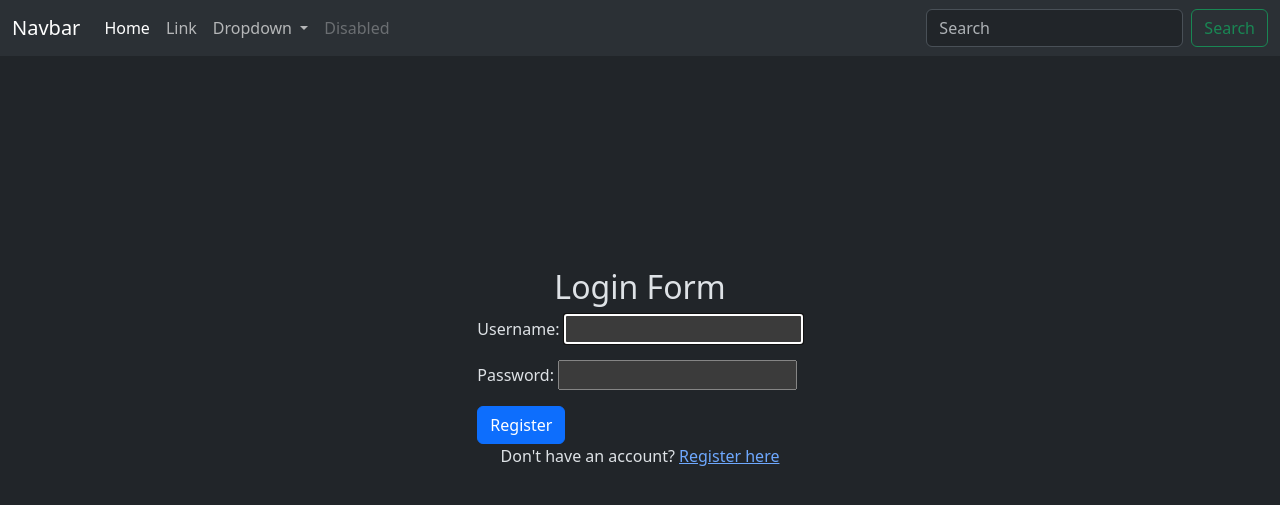
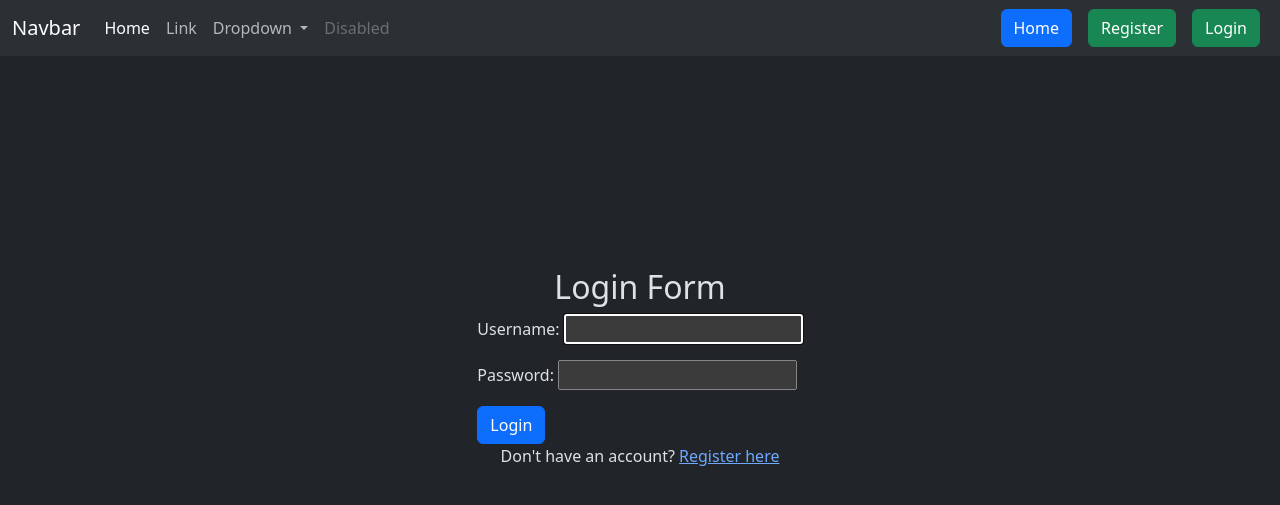
Before and after one commit to AmithBV0606/Opinion, a Django app: page /accounts/login/ in a window 1280 px wide. Shown: the top 505 px of the page. Run offline with Django 5.2, Linux system fonts and the light colour scheme.

Commit message:
Login Logout button based on users authentication status.

```diff
--- a/opinion/templates/layout.html
+++ b/opinion/templates/layout.html
@@ -46,10 +46,23 @@
                 <a class="nav-link disabled" aria-disabled="true">Disabled</a>
               </li>
             </ul>
-            <form class="d-flex" role="search">
+
+            {% comment %} <form class="d-flex" role="search">
               <input class="form-control me-2" type="search" placeholder="Search" aria-label="Search"/>
               <button class="btn btn-outline-success" type="submit">Search</button>
-            </form>
+            </form> {% endcomment %}
+
+            <a href="{% url 'tweet_list' %}" class="btn btn-primary mx-2">Home</a>
+
+            {% if user.is_authenticated %}
+              <form action="{% url 'logout' %}" method="post">
+                {% csrf_token %}
+                <button class="btn btn-danger" type='submit'>Logout</button>
+              </form>
+            {% else %}
+              <a href="{% url 'register' %}" class="btn btn-success mx-2">Register</a>
+              <a href="{% url 'login' %}" class="btn btn-success mx-2">Login</a>
+            {% endif %}
           </div>
         </div>
       </nav>
--- a/opinion/templates/registration/login.html
+++ b/opinion/templates/registration/login.html
@@ -7,7 +7,7 @@
         <form method="post">
             {% csrf_token %}
             {{ form.as_p }}
-            <button class="btn btn-primary">Register</button>
+            <button class="btn btn-primary">Login</button>
         </form>
 
         <p>Don't have an account? <a href="{% url 'register' %}">Register here</a></p>
```
Also changed, not shown: opinion/db.sqlite3.
